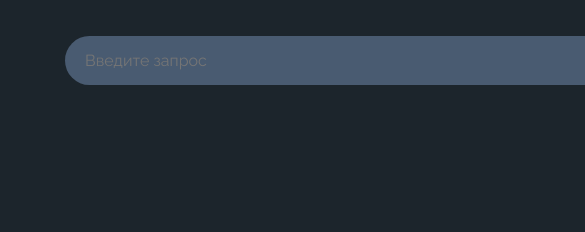
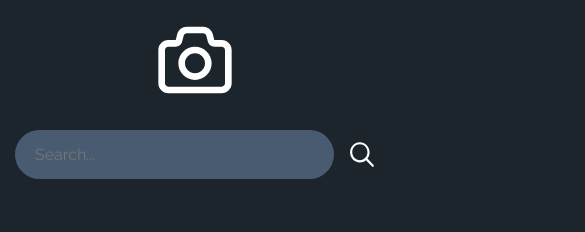
Before and after one commit to CallMeMaksimG/PhotoSearch, a plain HTML site: page index.html in a window 390 px wide. Shown: the top 232 px of the page, 585 px wide, since content can reach past the window. Drawn offline with Linux system fonts and the light colour scheme.

Commit message:
Адаптировать под мобильные устройства

```diff
--- a/index.html
+++ b/index.html
@@ -16,7 +16,7 @@
                 </div>
                 <div class="header__search">
                     <form action="#" class="form">
-                        <input class="form__search" type="search" placeholder="Введите запрос">
+                        <input class="form__search" type="text" placeholder="Search...">
                         <button class="form__btn" type="submit">
                             <img src="img/search.svg" alt="search">
                         </button>
@@ -25,5 +25,13 @@
             </div>
         </div>
     </header>
+    <main class="main">
+        <div class="container">
+            <div class="image-wrapper">
+
+            </div>
+        </div>
+    </main>
+<script src="js/index.js"></script>
 </body>
 </html>
--- a/scss/base/_base.scss
+++ b/scss/base/_base.scss
@@ -11,6 +11,7 @@
 }
 
 .container {
+    width: 100%;
     padding: 0 15px;
     max-width: 1140px;
     margin: 0 auto;
--- /dev/null
+++ b/scss/base/_mixins.scss
@@ -0,0 +1,11 @@
+@mixin mediaTablet {
+    @media screen and (max-width: $tablet) {
+        @content;
+    }
+}
+
+@mixin mediaMobile {
+    @media screen and (max-width: $mobile) {
+        @content;
+    }
+}
--- a/scss/base/_vars.scss
+++ b/scss/base/_vars.scss
@@ -3,3 +3,6 @@
 $dark: #1C252C;
 $accent: #495B71;
 $white: #fff;
+
+$tablet: 1150px;
+$mobile: 450px;
--- a/scss/blocks/_header.scss
+++ b/scss/blocks/_header.scss
@@ -9,10 +9,22 @@
     justify-content: space-between;
     align-items: center;
     gap: 50px;
+
+    @include mediaTablet {
+        gap: 30px;
+    }
+
+    @include mediaMobile {
+        flex-direction: column;
+        padding-top: 20px;
+    }
+}
+
+.header__search {
+    width: 100%;
 }
 
 .form {
-    width: 650px;
     display: flex;
     gap: 15px;
 }
--- /dev/null
+++ b/scss/blocks/_image-wrapper.scss
@@ -0,0 +1,34 @@
+.image-wrapper {
+    width: 100%;
+    display: grid;
+    grid-template-columns: repeat(3, 1fr);
+    gap: 20px 30px;
+    justify-items: center;
+    margin-bottom: 30px;
+
+    @include mediaTablet {
+         grid-template-columns: repeat(2, 1fr);
+    }
+
+    @include mediaMobile {
+        margin-top: 20px;
+        grid-template-columns: repeat(1, 1fr);
+    }
+}
+
+.img {
+    width: 350px;
+    height: 200px;
+    margin-top: 15px;
+    background-position: 50% 50%;
+    background-size: cover;
+    border-radius: 2px;
+
+    @include mediaTablet {
+        width: 100%;
+    }
+
+    @include mediaMobile {
+        width: 100%;
+    }
+}
--- a/scss/main.scss
+++ b/scss/main.scss
@@ -1,5 +1,7 @@
 @import 'base/reset';
 @import 'base/vars';
 @import 'base/base';
+@import 'base/mixins';
 
 @import 'blocks/header';
+@import 'blocks/image-wrapper';
```
Also changed, not shown: css/main.css, js/index.js (added).
